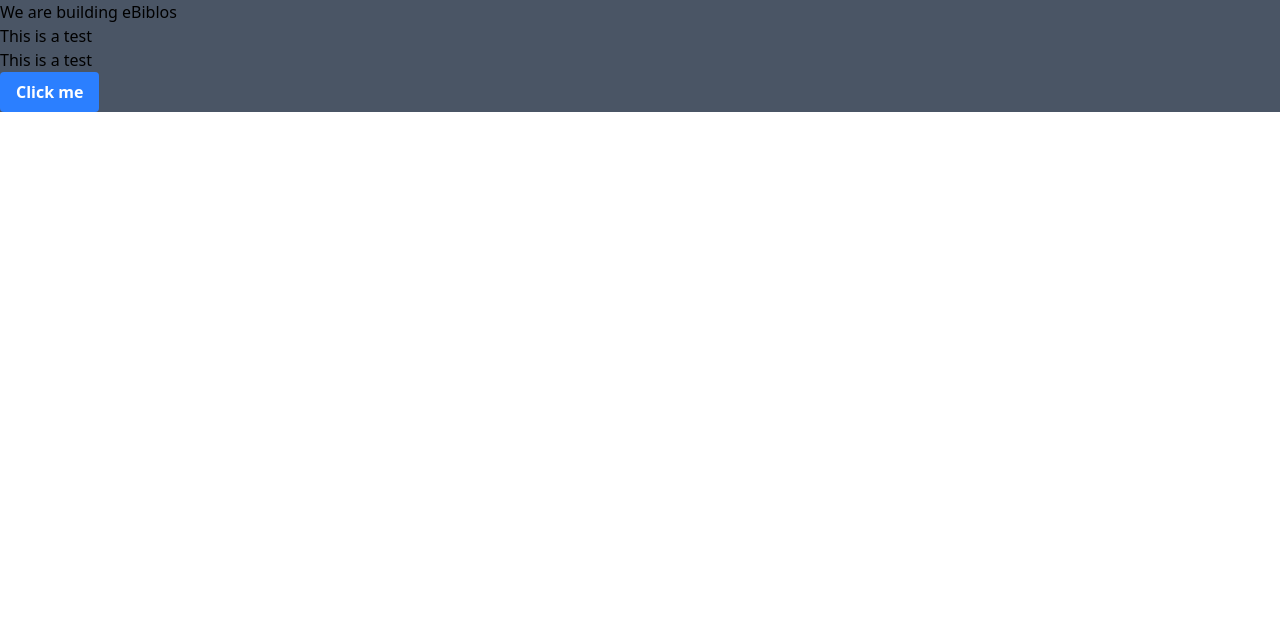
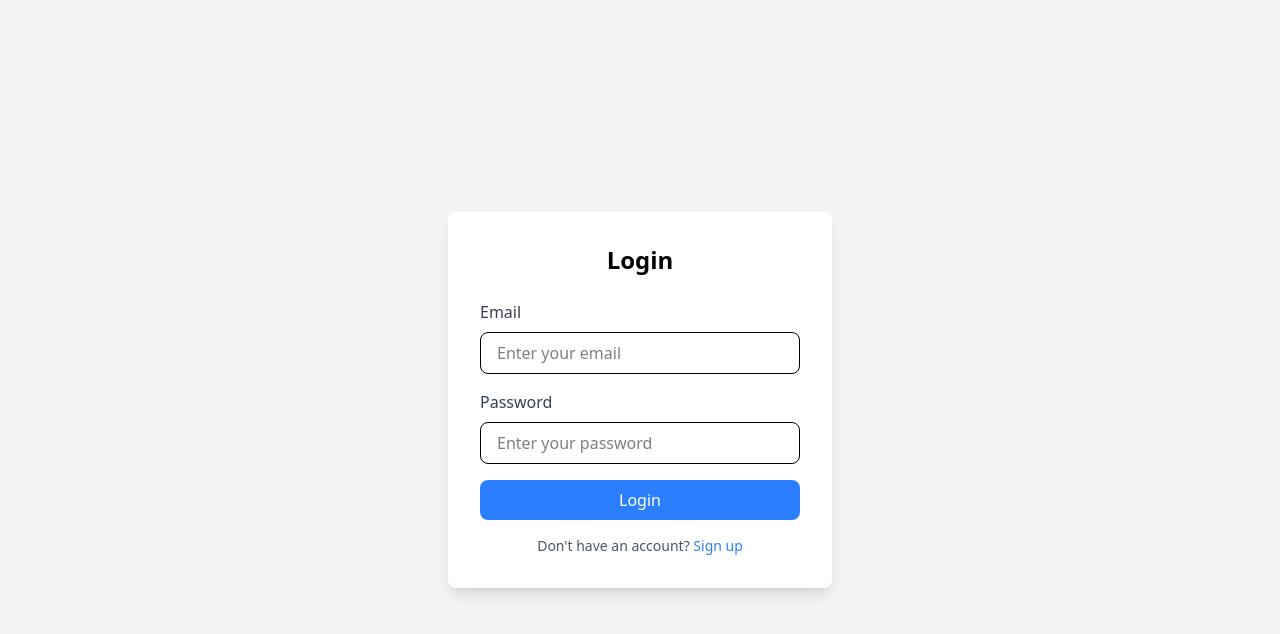
Before and after one commit to adarsh-3651/eBiblos, a React (Vite) app: page / in a window 1280 px wide. Shown: the top 634 px of the page. Built offline with nearby package versions, Linux system fonts and the light colour scheme.

Commit message:
Login Page

```diff
--- a/src/App.jsx
+++ b/src/App.jsx
@@ -1,20 +1,12 @@
 import { useState } from 'react'
-
+import Login from './Login'
 function App() {
   const [count, setCount] = useState(0)
 
   return (
-    <div className='bg-gray-600'>
-    <h1 className='bg-white-300'>We are building eBiblos</h1>
-    <h2 className='bg-white-300'>This is a test</h2>
-    <h3 className='bg-white-300'>This is a test</h3>
-    <button
-      className='bg-blue-500 hover:bg-blue-700 text-white font-bold py-2 px-4 rounded'
-      onClick={() => {
-        setCount(count + 1)
-        console.log(count)}
-        }>Click me</button>
-    </div>
+    <>
+      <Login />
+    </>
   )
 }
 
--- /dev/null
+++ b/src/Login.jsx
@@ -0,0 +1,57 @@
+import { useState } from "react";
+import Signup from "./Signup";
+
+export default function Login() {
+  const [email, setEmail] = useState("");
+  const [password, setPassword] = useState("");
+
+  const handleLogin = (e) => {
+    e.preventDefault();
+    console.log("Email:", email);
+    console.log("Password:", password);
+  };
+
+  return (
+    <div className="flex items-center justify-center min-h-screen bg-gray-100">
+      <div className="bg-white p-8 rounded-lg shadow-lg w-96">
+        <h2 className="text-2xl font-bold text-center mb-6">Login</h2>
+        <form onSubmit={handleLogin}>
+          <div className="mb-4">
+            <label className="block text-gray-700">Email</label>
+            <input
+              type="email"
+              className="w-full px-4 py-2 mt-2 border rounded-lg focus:ring focus:ring-blue-300"
+              placeholder="Enter your email"
+              value={email}
+              onChange={(e) => setEmail(e.target.value)}
+              required
+            />
+          </div>
+          <div className="mb-4">
+            <label className="block text-gray-700">Password</label>
+            <input
+              type="password"
+              className="w-full px-4 py-2 mt-2 border rounded-lg focus:ring focus:ring-blue-300"
+              placeholder="Enter your password"
+              value={password}
+              onChange={(e) => setPassword(e.target.value)}
+              required
+            />
+          </div>
+          <button
+            type="submit"
+            className="w-full bg-blue-500 text-white py-2 rounded-lg hover:bg-blue-600 transition"
+          >
+            Login
+          </button>
+        </form>
+        <p className="text-sm text-gray-600 mt-4 text-center">
+          Don't have an account?{" "}
+          <a href="#" className="text-blue-500 hover:underline">
+            Sign up
+          </a>
+        </p>
+      </div>
+    </div>
+  );
+}
--- /dev/null
+++ b/src/Signup.jsx
@@ -0,0 +1,60 @@
+//Sign up page
+
+import { useState } from "react";
+import { Link } from "react-router-dom";
+import Login from "./Login";
+
+export default function Signup() {
+    const [email, setEmail] = useState("");
+    const [password, setPassword] = useState("");
+
+    const handleSignup = (e) => {
+        e.preventDefault();
+        console.log("Email:", email);
+        console.log("Password:", password);
+    };
+
+    return (
+        <div className="flex items-center justify-center min-h-screen bg-gray-100">
+        <div className="bg-white p-8 rounded-lg shadow-lg w-96">
+            <h2 className="text-2xl font-bold text-center mb-6">Sign up</h2>
+            <form onSubmit={handleSignup}>
+            <div className="mb-4">
+                <label className="block text-gray-700">Email</label>
+                <input
+                type="email"
+                className="w-full px-4 py-2 mt-2 border rounded-lg focus:ring focus:ring-blue-300"
+                placeholder="Enter your email"
+                value={email}
+                onChange={(e) => setEmail(e.target.value)}
+                required
+                />
+            </div>
+            <div className="mb-4">
+                <label className="block text-gray-700">Password</label>
+                <input
+                type="password"
+                className="w-full px-4 py-2 mt-2 border rounded-lg focus:ring focus:ring-blue-300"
+                placeholder="Enter your password"
+                value={password}
+                onChange={(e) => setPassword(e.target.value)}
+                required
+                />
+            </div>
+            <button
+                type="submit"
+                className="w-full bg-blue-500 text-white py-2 rounded-lg hover:bg-blue-600 transition"
+            >
+                Sign up
+            </button>
+            </form>
+            <p className="text-sm text-gray-600 mt-4 text-center">
+            Already have an account?{" "}
+            <Link to="/" className="text-blue-500 hover:underline">
+                Login
+            </Link>
+            </p>
+        </div>
+        </div>
+    );
+    }
```
